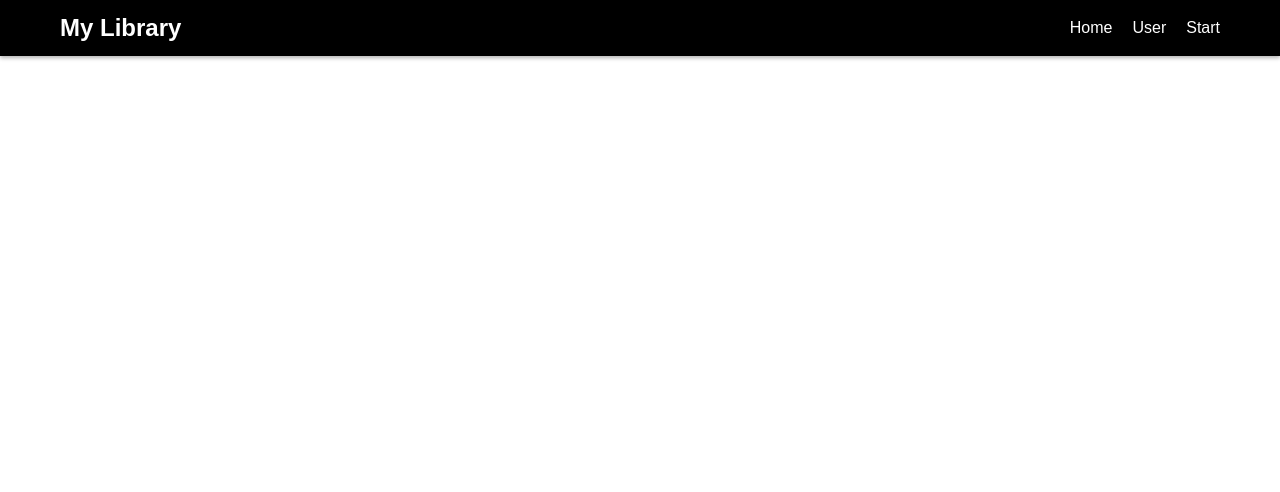
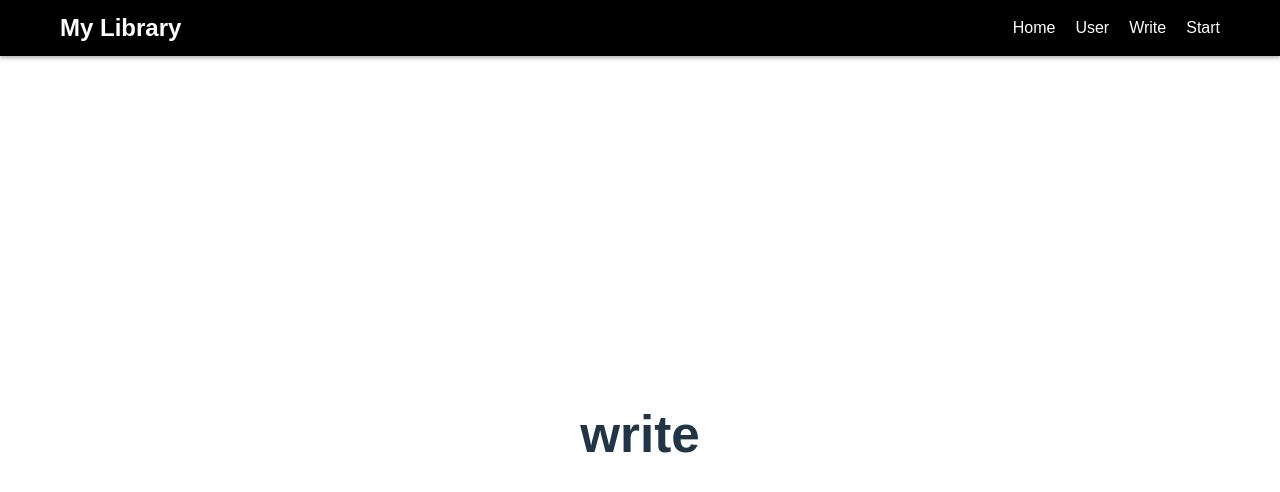
Before and after one commit to AdamB64/web, a React (Vite) app in the folder my-app/: page /write in a window 1280 px wide. Shown: the top 492 px of the page. Built offline with nearby package versions, Linux system fonts and the light colour scheme.

Commit message:
enhance login functionality to accept email or username and add Write page with routing

```diff
--- a/my-app/src/App.jsx
+++ b/my-app/src/App.jsx
@@ -3,6 +3,7 @@ import User from './user.jsx'
 import Start from './start.jsx'
 import Signup from './signup.jsx'
 import Login from './login.jsx'
+import Write from './write.jsx'
 
 function Home() {
   return (
@@ -63,6 +64,11 @@ export default function App() {
                 </Link>
               </li>
               <li>
+                <Link to="/write" style={{ color: 'white', textDecoration: 'none' }}>
+                  Write
+                </Link>
+              </li>
+              <li>
                 <Link to="/start" style={{ color: 'white', textDecoration: 'none' }}>
                   Start
                 </Link>
@@ -79,6 +85,7 @@ export default function App() {
           <Route path="/start" element={<Start />} />
           <Route path="/signup" element={<Signup />} />
           <Route path="/login" element={<Login />} />
+          <Route path="/write" element={<Write />} />
         </Routes>
       </main>
     </div>
--- a/my-app/src/login.jsx
+++ b/my-app/src/login.jsx
@@ -3,7 +3,7 @@ export default function Login() {
         <div>
             <h2>Login</h2>
             <form action="http://localhost:8080/login" method="post">
-                <label htmlFor="username">Username:</label><br />
+                <label htmlFor="username">Username or email:</label><br />
                 <input type="text" id="username" name="username" required /><br />
 
                 <label htmlFor="password">Password:</label><br />
--- a/my-app/src/start.jsx
+++ b/my-app/src/start.jsx
@@ -1,7 +1,18 @@
+import { useEffect } from 'react';
+import axios from 'axios';
+
 export default function Start() {
+    useEffect(() => {
+        axios.post("http://localhost:8080/get-start").then(response => {
+            console.log("Start page data:", response.data); // Handle the response data as needed
+        }).catch(error => {
+            console.error("Error fetching start page data:", error); // Handle any errors
+        });
+    }); // Empty dependency array means this effect runs once on mount
+
     return (
         <div>
-
+            <h2>Start</h2>
         </div>
     )
 }
--- /dev/null
+++ b/my-app/src/write.jsx
@@ -0,0 +1,7 @@
+export default function Write() {
+    return (
+        <div>
+            <h1>write</h1>
+        </div>
+    )
+}
```
Also changed, not shown: 1 other file (tests, documents, lock files or other folders).
